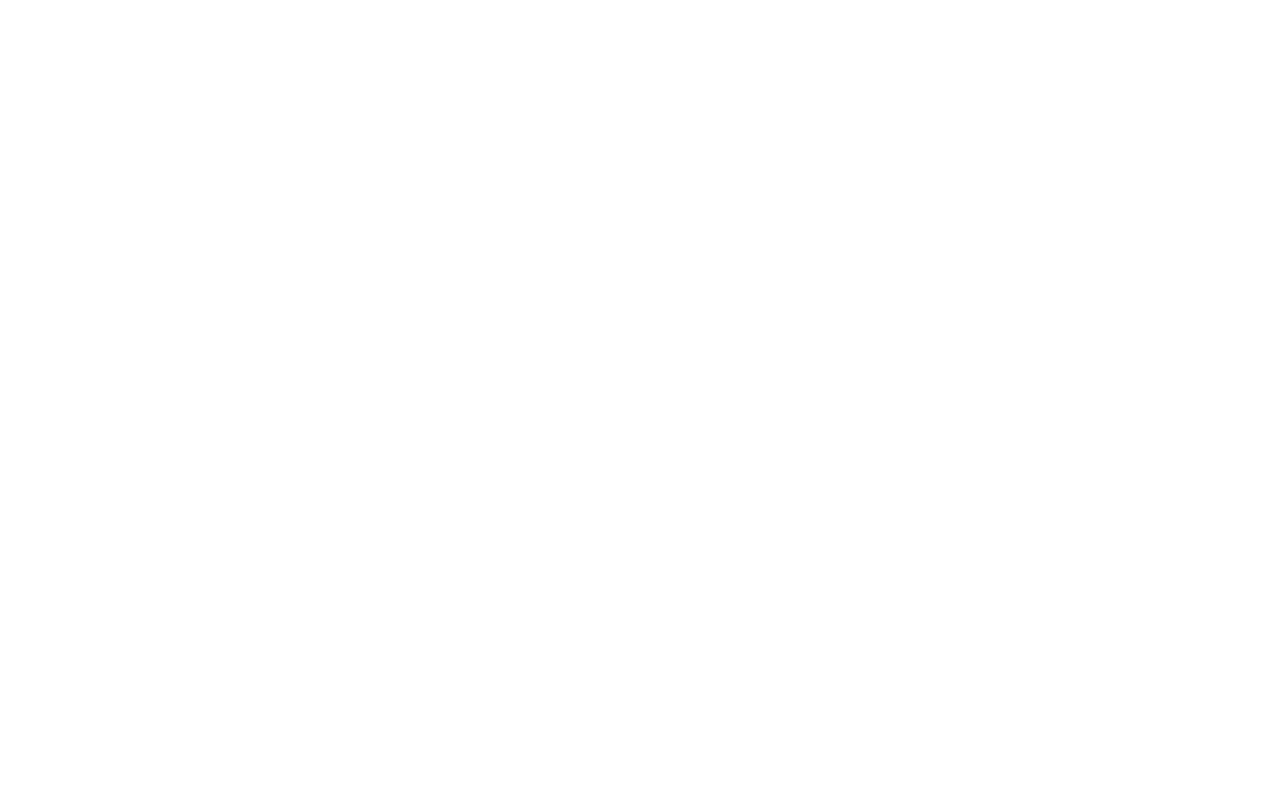
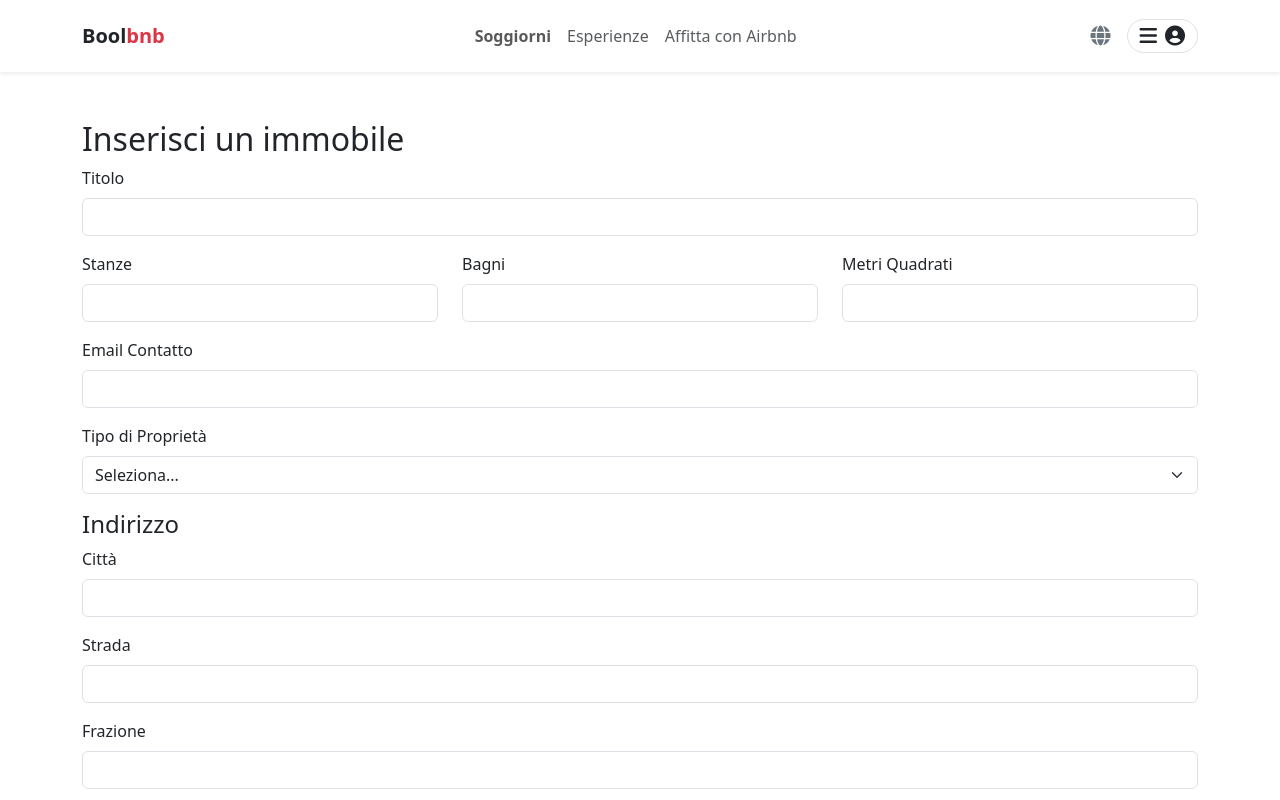
Before and after one commit to Abraxas-7/project-work-fe, a React (Vite) app: page /AddProperty in a window 1280 px wide. Before the commit this address had no page. Shown: the top 800 px of the page. Built offline with nearby package versions, Linux system fonts and the light colour scheme.

Commit message:
bozza form

```diff
--- a/src/App.jsx
+++ b/src/App.jsx
@@ -3,6 +3,7 @@
 import DefaultLayout from "./layout/DefaultLayout";
 
 import HomePage from "./pages/HomePage";
+import AddProperty from "./pages/AddProperty";
 
 function App() {
   return (
@@ -14,6 +15,8 @@
           <Route path="Affitta" element={<h2>Affitta</h2>} />
 
           <Route index element={<HomePage />} />
+
+          <Route path="AddProperty" element={<AddProperty />} />
         </Route>
       </Routes>
     </BrowserRouter>
--- /dev/null
+++ b/src/components/AddPropertyComponents/AddPropertyComponent.jsx
@@ -0,0 +1,109 @@
+import React from "react";
+
+function AddPropertyComponent() {
+  return (
+    <div className="container mt-5">
+      <h2>Inserisci un immobile</h2>
+      <form>
+        <div className="mb-3">
+          <label for="title" className="form-label">
+            Titolo
+          </label>
+          <input type="text" className="form-control" id="title" required />
+        </div>
+        <div className="row">
+          <div className="col-md-4 mb-3">
+            <label for="rooms" className="form-label">
+              Stanze
+            </label>
+            <input type="number" className="form-control" id="rooms" required />
+          </div>
+          <div className="col-md-4 mb-3">
+            <label for="bathrooms" className="form-label">
+              Bagni
+            </label>
+            <input
+              type="number"
+              className="form-control"
+              id="bathrooms"
+              required
+            />
+          </div>
+          <div className="col-md-4 mb-3">
+            <label for="square_meters" className="form-label">
+              Metri Quadrati
+            </label>
+            <input
+              type="number"
+              className="form-control"
+              id="square_meters"
+              required
+            />
+          </div>
+        </div>
+        <div className="mb-3">
+          <label for="contact_email" className="form-label">
+            Email Contatto
+          </label>
+          <input
+            type="email"
+            className="form-control"
+            id="contact_email"
+            required
+          />
+        </div>
+        <div className="mb-3">
+          <label for="property_type" className="form-label">
+            Tipo di Proprietà
+          </label>
+          <select className="form-select" id="property_type" required>
+            <option value="">Seleziona...</option>
+            <option value="appartamento">Appartamento</option>
+            <option value="villa">Villa</option>
+            <option value="monolocale">Monolocale</option>
+          </select>
+        </div>
+        <h4>Indirizzo</h4>
+        <div className="mb-3">
+          <label for="adress_city" className="form-label">
+            Città
+          </label>
+          <input
+            type="text"
+            className="form-control"
+            id="adress_city"
+            required
+          />
+        </div>
+        <div className="mb-3">
+          <label for="adress_road" className="form-label">
+            Strada
+          </label>
+          <input
+            type="text"
+            className="form-control"
+            id="adress_road"
+            required
+          />
+        </div>
+        <div className="mb-3">
+          <label for="adress_hick_town" className="form-label">
+            Frazione
+          </label>
+          <input type="text" className="form-control" id="adress_hick_town" />
+        </div>
+        <div className="mb-3">
+          <label for="host_name" className="form-label">
+            Nome Host
+          </label>
+          <input type="text" className="form-control" id="host_name" required />
+        </div>
+        <button type="submit" className="btn btn-primary">
+          Invia
+        </button>
+      </form>
+    </div>
+  );
+}
+
+export default AddPropertyComponent;
--- /dev/null
+++ b/src/pages/AddProperty.jsx
@@ -0,0 +1,5 @@
+import AddPropertyComponent from "../components/AddPropertyComponents/AddPropertyComponent";
+
+export default function AddProperty() {
+  return <AddPropertyComponent />;
+}
```
Also changed, not shown: src/components/FooterComponents/FooterComponent.jsx (+10 -5 lines).
